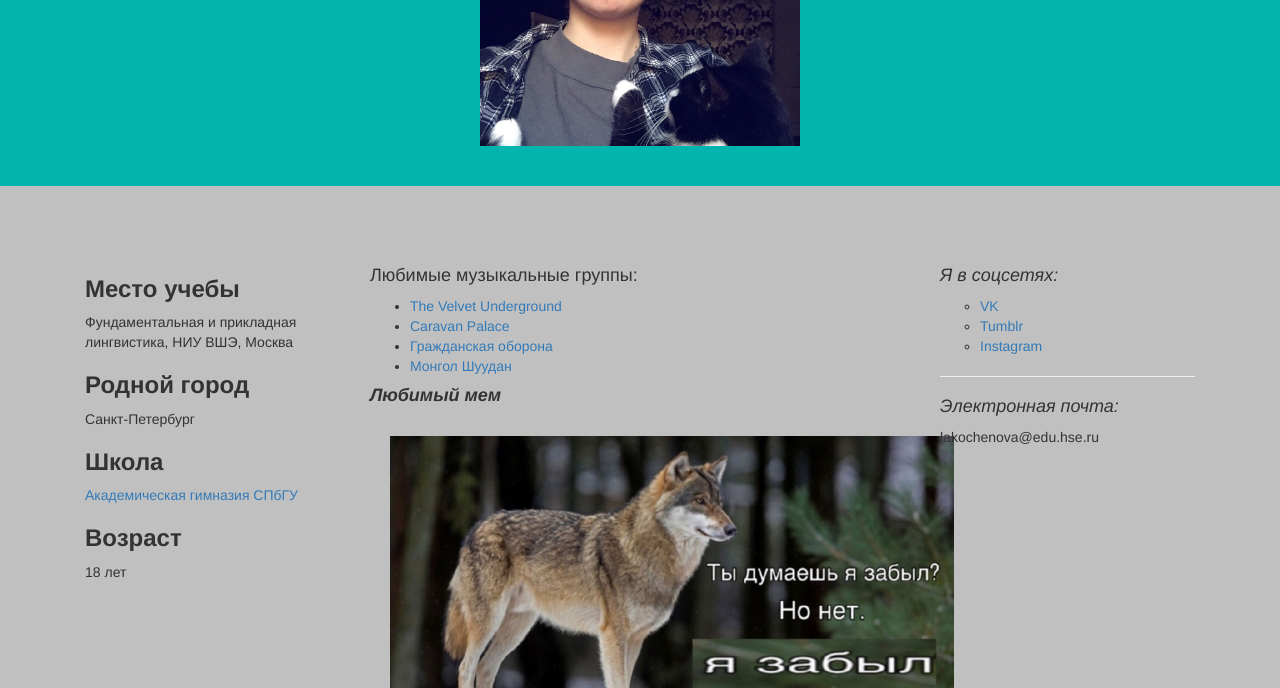
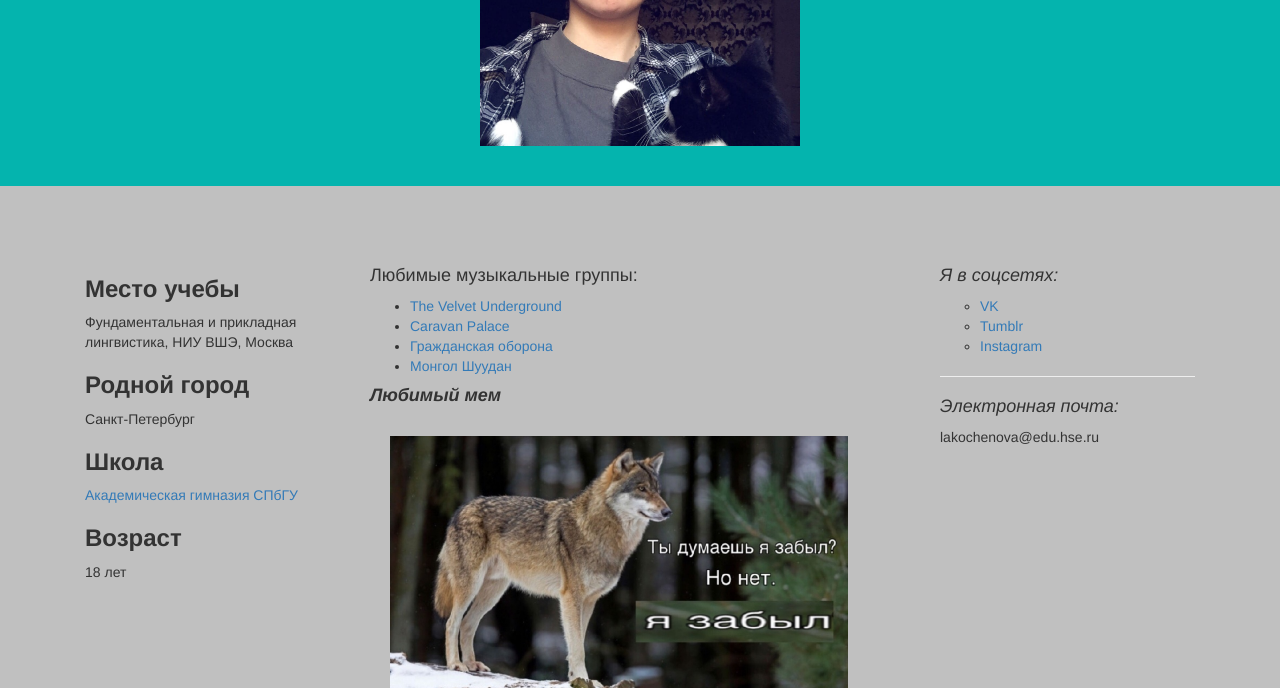
Before and after one commit to etalesmmo/lingdata, a plain HTML site: page mywebpage/index.html in a window 1280 px wide. Shown: the part 264-952 px from the top of the page. Drawn offline with nearby package versions, Linux system fonts and the light colour scheme.

Commit message:
Add files via upload

```diff
--- a/mywebpage/index.html
+++ b/mywebpage/index.html
@@ -70,7 +70,7 @@
 					</article>
 					<article>
 						<h4><b><i>Любимый мем</i></b></h3>
-						<img src="meme.jpg" title="meme.jpg" alt="meme" style="height:320px; margin:20px 20px 40px 20px;," >
+						<img src="meme.jpg" title="meme.jpg" alt="meme" style="height:260px; margin:20px 20px 40px 20px;," >
 					</article>
 				</div>
 				<div class="col-md-3">
```
